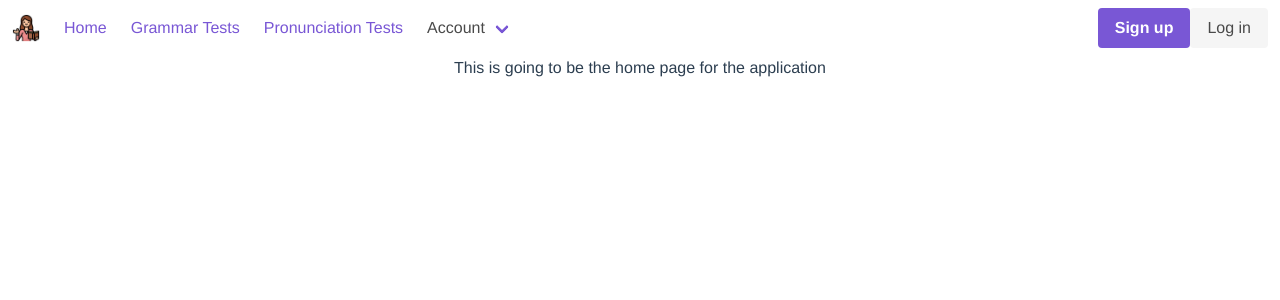
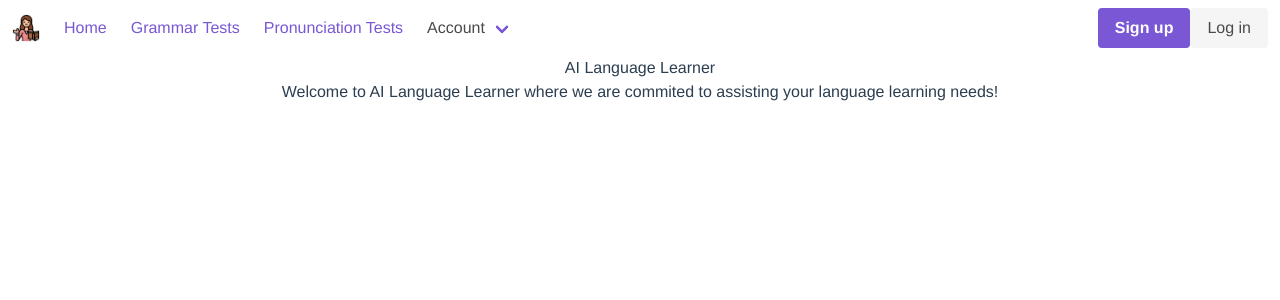
Before and after one commit to nancylee713/AILanguageTutor_FE, a Vue app: page /#/ in a window 1280 px wide. Shown: the top 300 px of the page. Built offline with nearby package versions, Linux system fonts and the light colour scheme.

Commit message:
Add some text to home page

```diff
--- a/src/components/Grammar.vue
+++ b/src/components/Grammar.vue
@@ -31,7 +31,6 @@ import { getQuestions, reviewGrammar } from '../api/apiCalls';
 export default {
   data() {
     return {
-      // qnum: String,
       questions: [{text: 'The man jump over the puddle.'}],
       currentQuestion: '',
       userInput: '',
@@ -58,13 +57,16 @@ export default {
       }
     }
   },
-  beforeMount() {
+  // beforeMount() {
+  //   getQuestions()
+  //     .then(res => this.questions = res)
+  //     .catch(error => console.error(error));
+  // },
+  mounted() {
     getQuestions()
       .then(res => this.questions = res)
       .catch(error => console.error(error));
-  },
-  mounted() {
-    this.currentQuestion = this.questions[0].text
+    console.log(this.questions.length)
   }
 };
 </script>
--- a/src/views/Home.vue
+++ b/src/views/Home.vue
@@ -1,6 +1,7 @@
 <template>
   <div class="home">
-    <p>This is going to be the home page for the application</p>
+    <h1>AI Language Learner</h1>
+    <h2>Welcome to AI Language Learner where we are commited to assisting your language learning needs!</h2>
   </div>
 </template>
 
```
